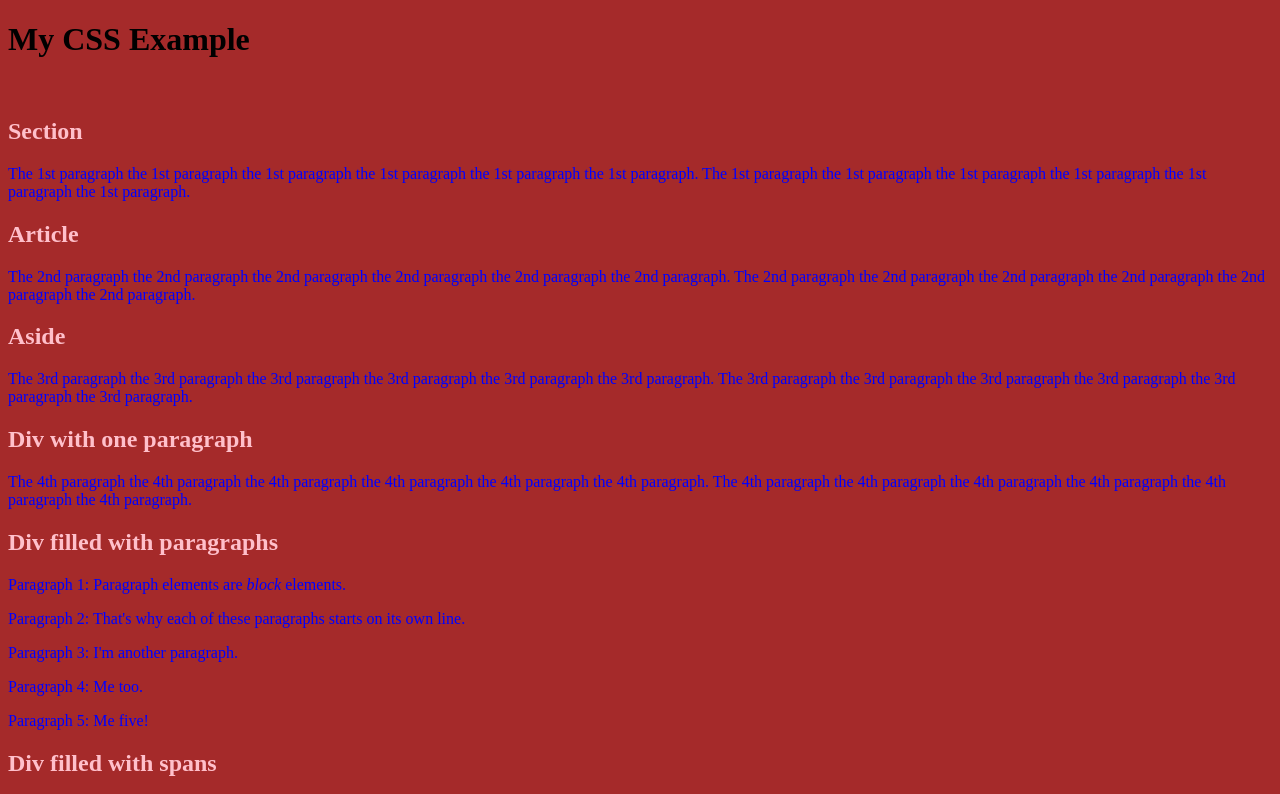
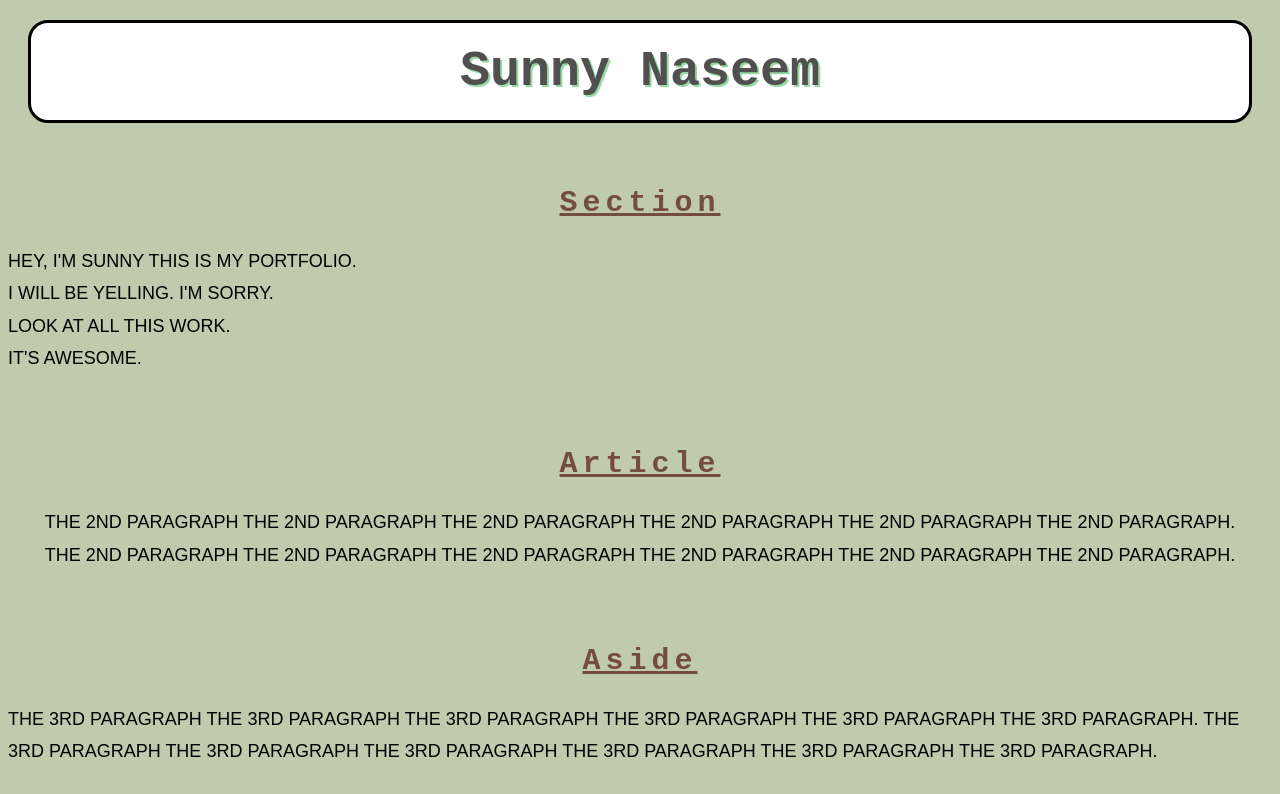
Before and after one commit to Sunneem/Week4CSS, a plain HTML site: page index.html in a window 1280 px wide. Shown: the top 794 px of the page. Drawn offline with Linux system fonts and the light colour scheme.

Commit message:
Add files via upload

```diff
--- a/css/style.css
+++ b/css/style.css
@@ -1,14 +1,63 @@
 
 body {
-    background-color: brown
+    background-color: #C0CAAD
+}
+
+h1 {
+    color: #514f4f;
+    text-align: center;
+}
+
+h1 {
+    font-family: 'Courier New', Courier, monospace;
+    font-size: 50px;
+    text-shadow: 2px 2px rgb(149, 218, 164);
+}
+
+h1 {
+    background-color: rgb(255, 255, 255);
+    margin-left: 100px;
+    margin-right: 100px;
+    padding: 20px 20px;
+}
+
+h1 {
+    border-radius: 20px;
+    border-style: solid;
+    border-color: black;
+    margin: 20px;
+}
+
+p {
+    font-family: Arial, Helvetica, sans-serif;
+    font-size: large;
+    line-height: 1.8;
+    color: rgb(0, 0, 0);
+    text-transform: uppercase
+
+}
+
+div {
+    padding-left: 30px;
+    padding-right: 30px;
+    padding-top: 30px;
+    padding-bottom: 30px;
 }
 
 
 
-p {
-    color: blue;
+
+h2 {
+    font-family: 'Courier New', Courier, monospace;
+    font-size: 30px;
+    text-align: center;
+    text-decoration: underline;
+    letter-spacing: 5px;
+    color: #754c41
+
 }
 
-h2 {
-    color: pink;
-}
+#myarticle {
+        text-align: center;
+        padding: 30px;
+    }
--- a/index.html
+++ b/index.html
@@ -8,7 +8,7 @@
     </head>
     <body>
         <header>
-            <h1>My CSS Example</h1>
+            <h1>Sunny Naseem</h1>
         </header>
 
         <!-- <section>
@@ -20,10 +20,13 @@
         <br>
         <section class="colorbox">
             <h2>Section</h2>
-            <p>The 1st paragraph the 1st paragraph the 1st paragraph
-                the 1st paragraph the 1st paragraph the 1st paragraph.
-                The 1st paragraph the 1st paragraph the 1st paragraph
-                the 1st paragraph the 1st paragraph the 1st paragraph.
+            <p>Hey, I'm sunny this is my portfolio.
+                <br>
+                I will be yelling. I'm sorry.
+                <br>
+                Look at all this work.
+                <br>
+                it's awesome.
             </p>
         </section>
         <article id="myarticle" class="colorbox boxy">
```
